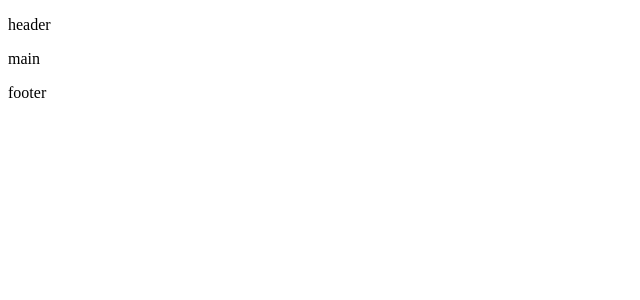
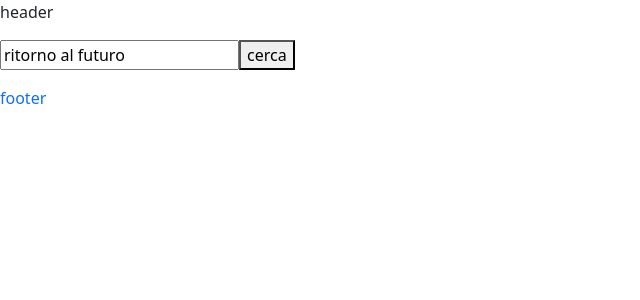
Before and after one commit to Francescodc92/vite-boolflix, a Vue app: page / in a window 1280 px wide. Shown: the top 300 px of the page, without its empty margins (0-640 px from the left). Built offline with nearby package versions, Linux system fonts and the light colour scheme.

Commit message:
add input search and list element for films (end milestone 1)

```diff
--- a/package.json
+++ b/package.json
@@ -9,6 +9,9 @@
     "preview": "vite preview"
   },
   "dependencies": {
+    "@popperjs/core": "^2.11.8",
+    "axios": "^1.4.0",
+    "bootstrap": "^5.3.0",
     "vue": "^3.3.4"
   },
   "devDependencies": {
--- a/src/App.vue
+++ b/src/App.vue
@@ -2,32 +2,49 @@
   import HeaderComponet from './components/HeaderComponets/HeaderComponet.vue';
   import MainComponet from './components/MainComponets/MainComponet.vue';
   import FooterComponet from './components/FooterComponets/FooterComponet.vue';
+  import { store } from './store.js'
+  import axios from 'axios';
   export default{
+    data(){
+      return {
+        store
+      }
+    },
     components:{
       HeaderComponet,
       MainComponet,
       FooterComponet
+    },
+    methods:{
+      getData(){
+        axios.get(`https://api.themoviedb.org/3/search/movie`, {
+          params:{
+            api_key: this.store.requestKey,
+            query:this.formatInputUser(this.store.requestUserInput)
+
+          }
+        })
+        .then(res =>{
+          console.log(res.data.results)
+          this.store.moviesArray = res.data.results
+        })
+      },
+      formatInputUser(userInput){
+        const formattedInput =  userInput.replace(/\s/g  , '+')
+        return formattedInput
+      }
     }
   }
+
 </script>
 
 <template>
   <HeaderComponet/>
-  <MainComponet/>
+  <MainComponet @searchMovie="getData()"/>
   <FooterComponet/>
 </template>
 
-<style scoped>
-.logo {
-  height: 6em;
-  padding: 1.5em;
-  will-change: filter;
-  transition: filter 300ms;
-}
-.logo:hover {
-  filter: drop-shadow(0 0 2em #646cffaa);
-}
-.logo.vue:hover {
-  filter: drop-shadow(0 0 2em #42b883aa);
-}
+<style lang="scss">
+@use "./assets/scss/main.scss" as *;
+@use "./assets/scss/partials/variables.scss" as *;
 </style>
--- /dev/null
+++ b/src/assets/scss/main.scss
@@ -0,0 +1,7 @@
+@use "./partials/variables.scss" as *;
+@import "bootstrap/scss/bootstrap";
+img{
+  max-width: 100%;
+  max-height: 100%;
+  object-fit: cover;
+}
--- a/src/components/FooterComponets/FooterComponet.vue
+++ b/src/components/FooterComponets/FooterComponet.vue
@@ -1,6 +1,6 @@
 <script></script>
 <template>
-  <p>footer</p>
+  <p class="text-primary">footer</p>
 </template>
 <style scoped>
 
--- a/src/components/MainComponets/MainComponet.vue
+++ b/src/components/MainComponets/MainComponet.vue
@@ -1,6 +1,26 @@
-<script></script>
+<script>
+import { store } from '../../store.js'
+export default {
+  data(){
+    return {
+      store
+    }
+  }
+}
+</script>
 <template>
- <p>main</p>
+ <input type="text" v-model="store.requestUserInput">
+ <button @click="$emit('searchMovie')" >cerca</button>
+ <ul>
+  <li v-for="(movie, index) in store.moviesArray" :key="index">
+    <ul class="mt-3">
+      <li>titolo: {{ movie.title }}</li>
+      <li>titolo originale: {{ movie.original_title }}</li>
+      <li>lingua: {{ movie.original_language }}</li>
+      <li>voto: {{ movie.vote_average }}</li>
+    </ul>
+  </li>
+ </ul>
 </template>
 <style scoped>
 
--- a/src/main.js
+++ b/src/main.js
@@ -1,4 +1,5 @@
 import { createApp } from 'vue'
 import App from './App.vue'
+import * as bootstrap from 'bootstrap'
 
 createApp(App).mount('#app')
--- /dev/null
+++ b/src/store.js
@@ -0,0 +1,7 @@
+import { reactive } from "vue";
+
+export const store = reactive({
+  moviesArray:[],
+  requestKey: "522be97e0f709c65d65a20a4f7b9ebc4",
+  requestUserInput:"ritorno al futuro"
+})
```
Also changed, not shown: src/assets/scss/partials/variables.scss (added), 1 other file (tests, documents, lock files or other folders).
